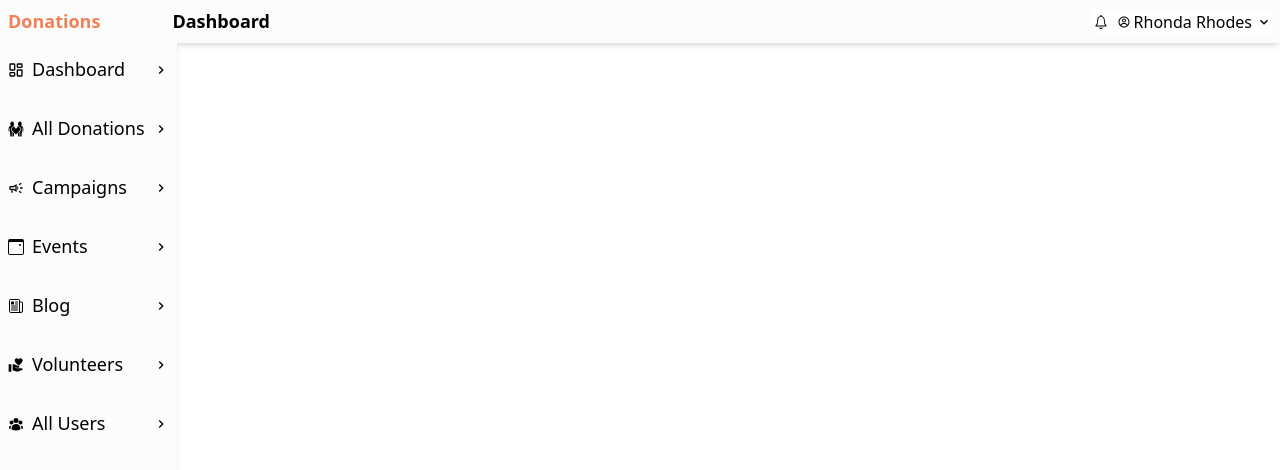
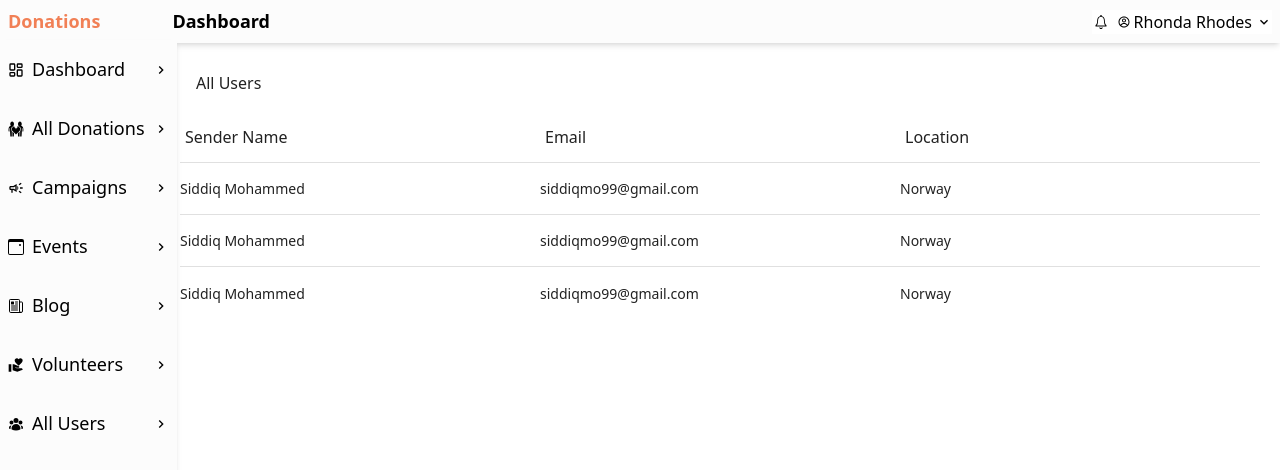
Before and after one commit to emess2g/DASHBOARD, a React (Vite) app: page /allusers in a window 1280 px wide. Shown: the top 470 px of the page. Built offline with nearby package versions, Linux system fonts and the light colour scheme.

Commit message:
added all users page and updated modal pop-up

```diff
--- a/src/App.jsx
+++ b/src/App.jsx
@@ -4,6 +4,7 @@ import { BrowserRouter, Routes, Route  } from "react-router-dom"
 import { useState } from "react"
 import Dashboard from "./Pages/Dashboard.jsx"
 import OrderHistory from "./Pages/Alldonations.jsx"
+import Allusers from "./Pages/Allusers.jsx"
 
 function App() {
   const [openSidebarToggle, setOpenSidebarToggle] = useState(true)
@@ -25,6 +26,7 @@ function App() {
       <Routes>
         <Route path="/" element={<Dashboard/>} exact />
         <Route path="/alldonations" element={<OrderHistory/>} />
+        <Route path="/allusers" element={<Allusers/>} />
       </Routes>
       </div>
       </div>
--- /dev/null
+++ b/src/Pages/Allusers.jsx
@@ -0,0 +1,92 @@
+import React from 'react'
+import DataTable, {createTheme} from 'react-data-table-component'
+
+const Allusers = () => {
+
+            //  Internally, customStyles will deep merges your customStyles with the default styling.
+const customStyles = {
+    header: {
+      style: {
+       fontSize: '16px',
+       margin: '0px',
+       background: '',
+      },
+    },
+      rows: {
+          style: {
+
+              minHeight: '52px', // override the row height
+        margin: 'rem',
+        fontSize: '14px'
+          },
+      },
+      headCells: {
+          style: {
+        fontSize: '16px',
+              paddingLeft: '5px', // override the cell padding for head cells
+              paddingRight: '5px',
+        // background: 'red',
+        // margin: '5px'
+          },
+      },
+      cells: {
+          style: {
+              paddingLeft: '0px', // override the cell padding for data cells
+              paddingRight: '0px',
+        width: '5rem',
+          }
+      },
+  };
+
+
+      const columns = [
+          {
+              name: "Sender Name",
+              selector: row => row.name
+          },
+          {
+              name: "Email",
+              selector: row => row.email
+          },
+          {
+            name: "Location",
+            selector: row => row.location
+          },
+
+      ];
+
+          const rows = [
+          {
+              name: "Siddiq Mohammed",
+              location: "Norway",
+              email: "siddiqmo99@gmail.com",
+          },
+          {
+              name: "Siddiq Mohammed",
+              location: "Norway",
+              email: "siddiqmo99@gmail.com",
+          },
+          {
+              name: "Siddiq Mohammed",
+              location: "Norway",
+              email: "siddiqmo99@gmail.com",
+          }
+      ]
+
+
+  return (
+    <div id='main' className='m-5'>
+        <DataTable
+      className='dataTables_scrollBody '
+      data={rows}
+      columns={columns}
+      customStyles={customStyles}
+      // theme={'solarized'}
+      fixedHeader
+      title="All Users"
+      />
+    </div>
+  )
+}
+
+export default Allusers
--- a/src/data/DetailModal.jsx
+++ b/src/data/DetailModal.jsx
@@ -9,7 +9,7 @@ const customStyles = {
       style: {
        fontSize: '16px',
        margin: '0px',
-       background: 'red',
+       background: '',
       },
     },
       rows: {
@@ -89,7 +89,7 @@ const customStyles = {
 
   return (
     <div>
-    <div id='main' className=' absolute  text-center w-[70%] m-5 p-2 right-[3rem] top-[5rem] bg-[#555] xl: top-[8rem] xl:right-[5rem]'>
+    <div id='main' className=' fixed absolute shadow-md rounded  text-center w-[70%] m-5 p-2 right-[3rem] top-[5rem] bg-[#555] xl: top-[8rem] xl:right-[5rem]'>
     <div className='flex justify-between text-white'>
      <h1>Detail Modal </h1>
      <button onClick={() => setIsOpen(false)}>
@@ -103,8 +103,11 @@ const customStyles = {
       customStyles={customStyles}
       // theme={'solarized'}
       fixedHeader
-      // title="All Dontations"
+      title="Donor Details"
       />
+      <div className="bg-blue-400 w-full p-4 text-white font-semibold">
+        <p>Pending</p>
+      </div>
     </div>
 
     </div>
```
